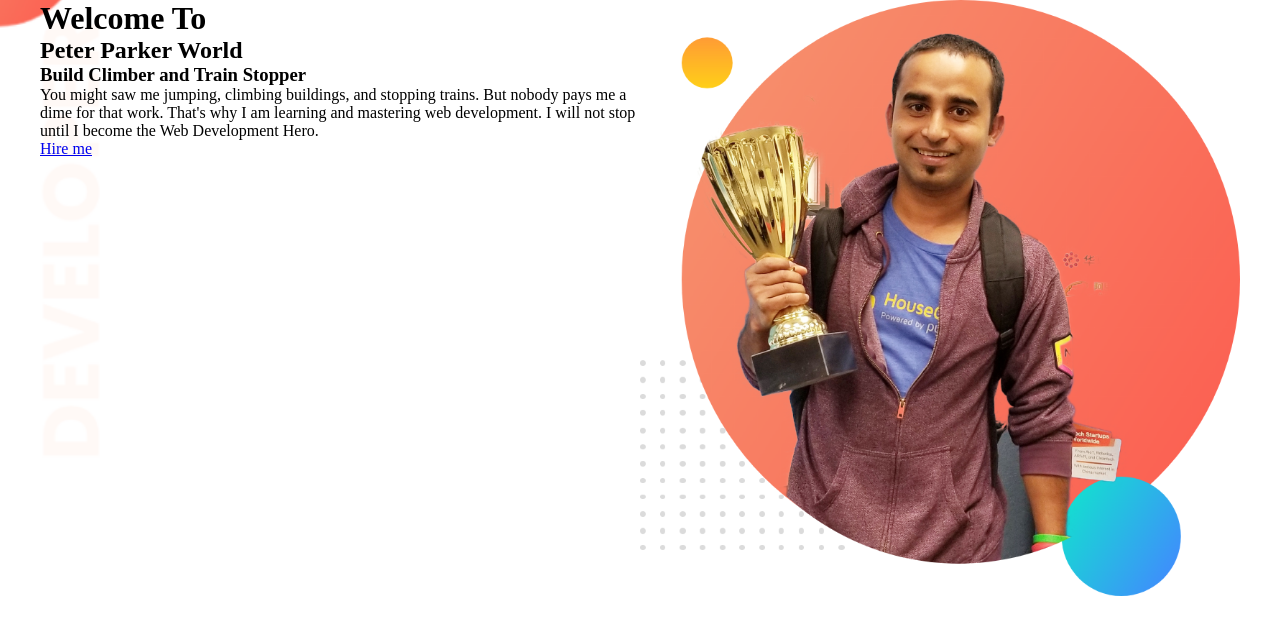
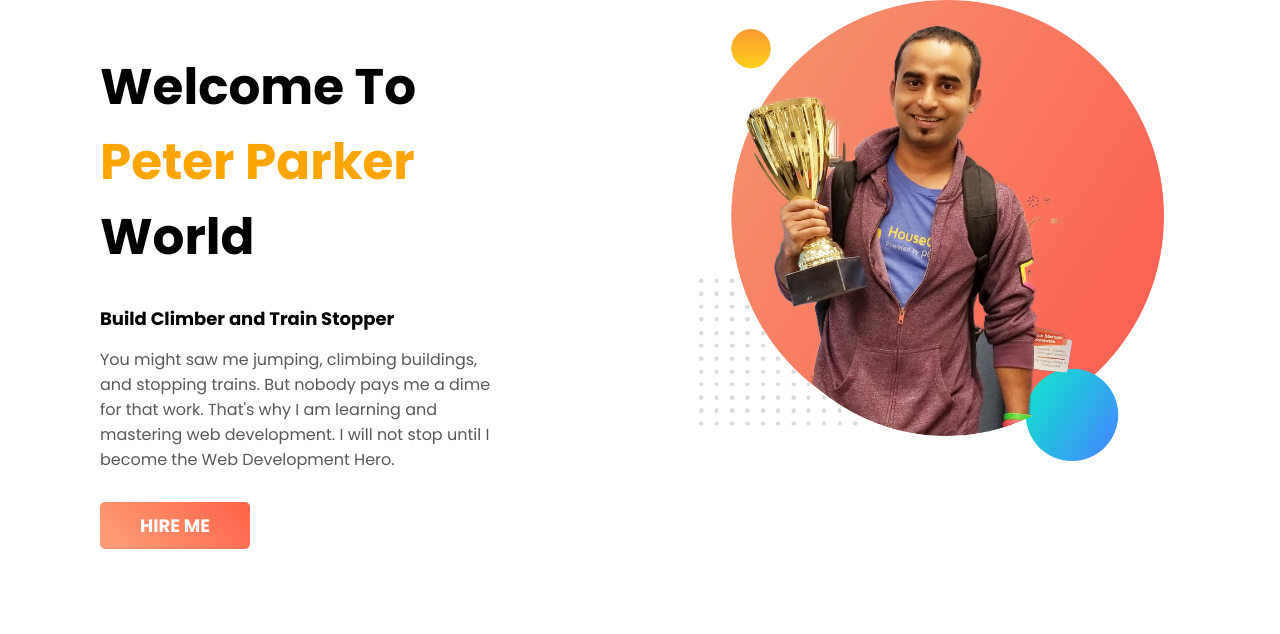
Before and after one commit to shariful4/portfolio-website, a plain HTML site: page index.html in a window 1280 px wide. Drawn offline with Linux system fonts and the light colour scheme.

Commit message:
hero section added

```diff
--- a/css/style.css
+++ b/css/style.css
@@ -1,27 +1,84 @@
+/* Google Font Link */
+@import url("https://fonts.googleapis.com/css2?family=Poppins:wght@300;400;700&display=swap");
+
+/* Reset Code */
 * {
   padding: 0;
   margin: 0;
+  box-sizing: border-box;
 }
+
+/*Common Code*/
 img {
   width: 100%;
 }
-.header {
-  background-image: url("../images/top-banner.png");
-  background-repeat: no-repeat;
-  background-position: center;
-  background-size: cover;
+body {
+  font-family: "Poppins", sans-serif;
 }
-.container {
-  width: 1200px;
-  margin: 0 auto;
+.btn {
+  text-transform: uppercase;
+  font-size: 18px;
+  text-decoration: none;
+  padding: 10px 40px;
+  background-image: linear-gradient(45deg, lightsalmon, tomato);
+  color: #fff;
+  border-radius: 5px;
+  font-weight: 700;
+
+  position: relative;
+  display: inline-block;
+  z-index: 1;
+  overflow: hidden;
+}
+.btn::after {
+  content: "";
+  position: absolute;
+  width: 100%;
+  height: 100%;
+  top: 0;
+  left: -100%;
+  border-radius: 5px;
+  background-image: linear-gradient(45deg, blue, cyan);
+  z-index: -2;
+  transition: 1s;
+}
+.btn:hover::after {
+  left: 0;
+}
+/* Header Part Start Here */
+.header-area {
 }
 .header-content {
   display: flex;
-  flex-wrap: wrap;
 }
-.header-left {
+.left-side {
   width: 50%;
+  padding: 50px 100px;
 }
-.header-right {
+.right-side {
   width: 50%;
+  margin-left: 100px;
 }
+.left-side h1 {
+  font-size: 50px;
+  color: #000;
+  font-weight: 600;
+}
+.left-side h2 {
+  font-size: 50px;
+}
+.left-side h3 {
+  font-size: 18px;
+  margin-top: 30px;
+  margin-bottom: 15px;
+}
+.left-side p {
+  color: #585858;
+  margin-bottom: 30px;
+}
+.right-side img {
+  width: 80%;
+}
+.orange-color {
+  color: orange;
+}
--- a/index.html
+++ b/index.html
@@ -8,12 +8,11 @@
     <link rel="stylesheet" href="css/style.css" />
   </head>
   <body>
-    <div class="header">
-      <div class="container">
+    <section class="header-area">
       <div class="header-content">
-          <div class="header-left">
+        <div class="left-side">
           <h1>Welcome To</h1>
-            <h2>Peter Parker World</h2>
+          <h2><span class="orange-color">Peter Parker</span> World</h2>
           <h3>Build Climber and Train Stopper</h3>
           <p>
             You might saw me jumping, climbing buildings, and stopping trains.
@@ -21,17 +20,12 @@
             and mastering web development. I will not stop until I become the
             Web Development Hero.
           </p>
-            <a
-              href="https://www.linkedin.com/in/shariful-rana-237a68143/"
-              target="_blank"
-              >Hire me</a
-            >
+          <a class="btn" href="#">Hire me</a>
         </div>
-          <div class="header-right">
-            <img src="images/jhankar.png" alt="Jhankar Mahbub" />
+        <div class="right-side">
+          <img src="images/jhankar.png" alt="Jhankar" />
         </div>
       </div>
-      </div>
-    </div>
+    </section>
   </body>
 </html>
```
Lines whose indentation alone changed are shown as unchanged.
